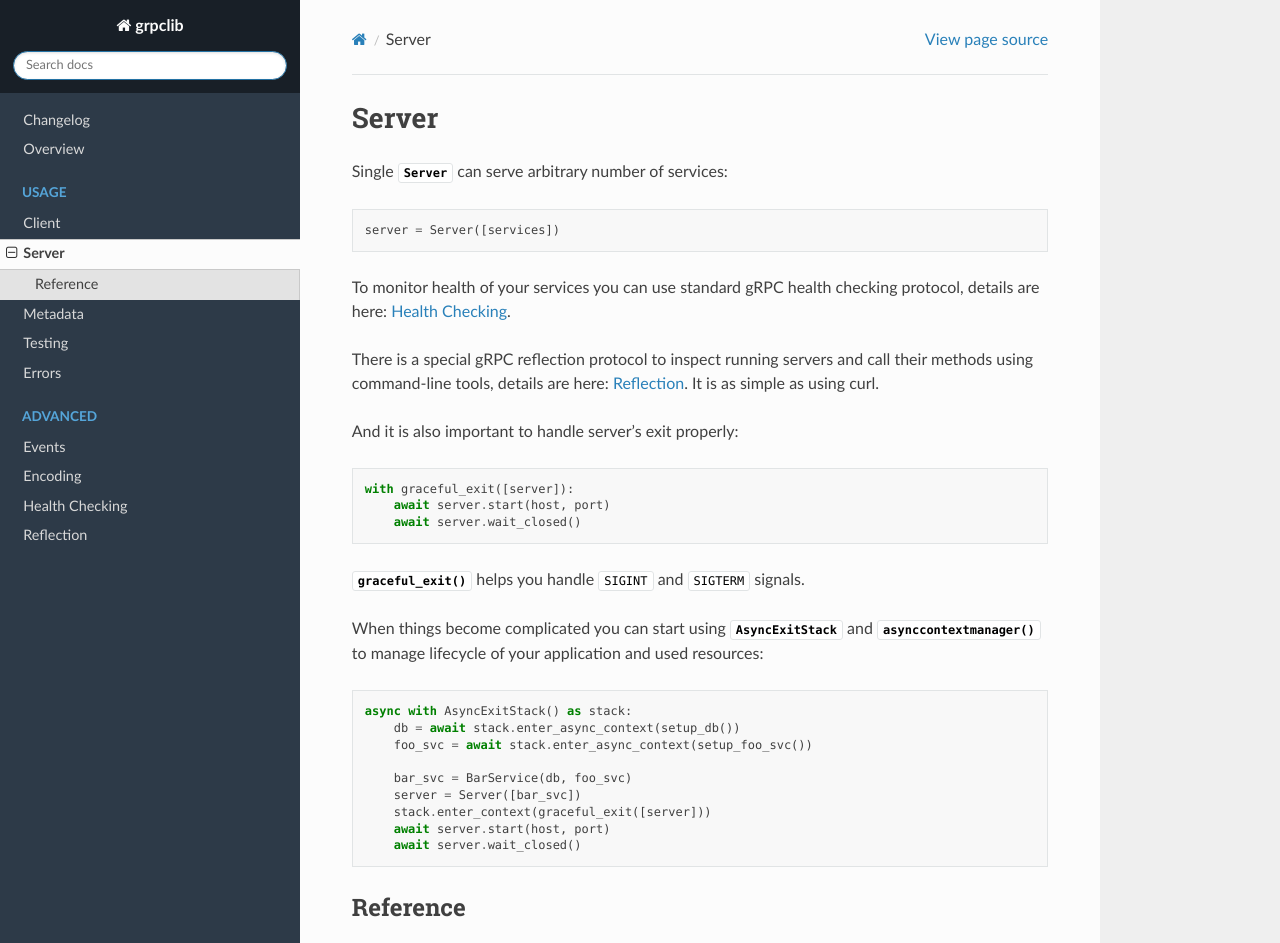
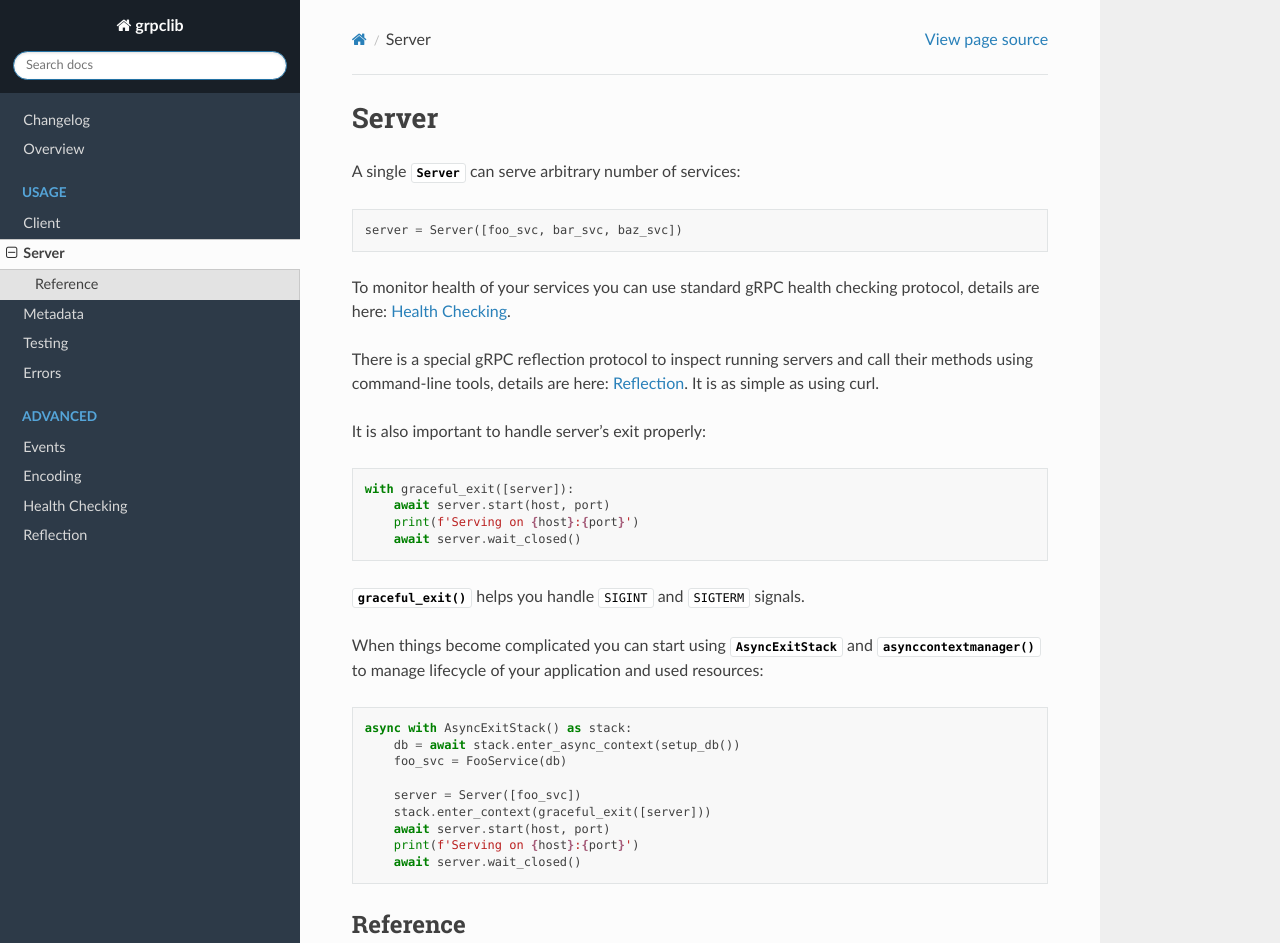
Before and after one commit to vmagamedov/grpclib, a Sphinx documentation site: the page built from docs/server.rst, in a window 1280 px wide and 1377 px high, cut to the strip 0-943 px from the top of the window. Built offline with Sphinx 7.4.7 and the Read the Docs theme 2.0.0, drawn with Linux system fonts in a browser that asks for light colours.

Commit message:
Updated client and server docs

```diff
--- a/docs/server.rst
+++ b/docs/server.rst
@@ -1,12 +1,12 @@
 Server
 ======
 
-Single :py:class:`~grpclib.server.Server` can serve arbitrary
+A single :py:class:`~grpclib.server.Server` can serve arbitrary
 number of services:
 
 .. code-block:: python3
 
-  server = Server([services])
+  server = Server([foo_svc, bar_svc, baz_svc])
 
 To monitor health of your services you can use standard gRPC health checking
 protocol, details are here: :doc:`health`.
@@ -15,12 +15,13 @@ There is a special gRPC reflection protocol to inspect running servers and call
 their methods using command-line tools, details are here: :doc:`reflection`.
 It is as simple as using curl.
 
-And it is also important to handle server's exit properly:
+It is also important to handle server's exit properly:
 
 .. code-block:: python3
 
   with graceful_exit([server]):
       await server.start(host, port)
+      print(f'Serving on {host}:{port}')
       await server.wait_closed()
 
 :py:func:`~grpclib.utils.graceful_exit` helps you handle ``SIGINT`` and
@@ -35,12 +36,12 @@ application and used resources:
 
   async with AsyncExitStack() as stack:
       db = await stack.enter_async_context(setup_db())
-      foo_svc = await stack.enter_async_context(setup_foo_svc())
+      foo_svc = FooService(db)
 
-      bar_svc = BarService(db, foo_svc)
-      server = Server([bar_svc])
+      server = Server([foo_svc])
       stack.enter_context(graceful_exit([server]))
       await server.start(host, port)
+      print(f'Serving on {host}:{port}')
       await server.wait_closed()
 
 Reference
```
Also changed, not shown: docs/client.rst (+20 -46 lines).
